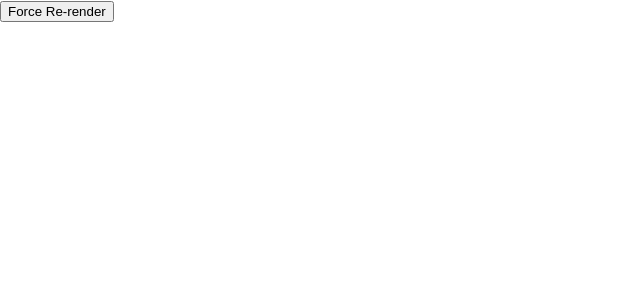
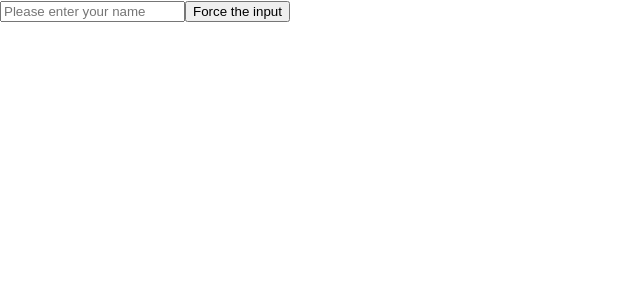
Before and after one commit to developer-choi/react-review-app, a React (Create React App) app: page / in a window 1280 px wide. Shown: the top 300 px of the page, without its empty margins (0-640 px from the left). Built offline with nearby package versions, Linux system fonts and the light colour scheme.

Commit message:
Add the example of useRef

```diff
--- a/src/App.js
+++ b/src/App.js
@@ -1,35 +1,18 @@
-import React, {useCallback, useEffect, useState} from 'react';
+import React, {useCallback, useRef} from 'react';
 
 function App() {
 
-  const memoizedFunction = useCallback(() => {
+  const inputRef = useRef(null);
 
+  const handleClick = useCallback(() => {
+    inputRef.current.focus();
   }, []);
 
-  const generalFunction = () => {
-
-  };
-
-  const forceReRender = useForceReRender();
-
-  useEffect(() => {
-    console.log('The memoizedFunction is changed');
-  }, [memoizedFunction]);
-
-  useEffect(() => {
-    console.log('The generalFunction is changed');
-  }, [generalFunction]);
-
   return (
-    <button onClick={forceReRender}>Force Re-render</button>
+    <>
+      <input ref={inputRef} placeholder="Please enter your name"/>
+      <button onClick={handleClick}>Force the input</button>
+    </>
   );
 }
-
-function useForceReRender() {
-  const [, setBool] = useState(false);
-  return useCallback(() => {
-    setBool(bool => !bool);
-  }, []);
-}
-
 export default App;
```
